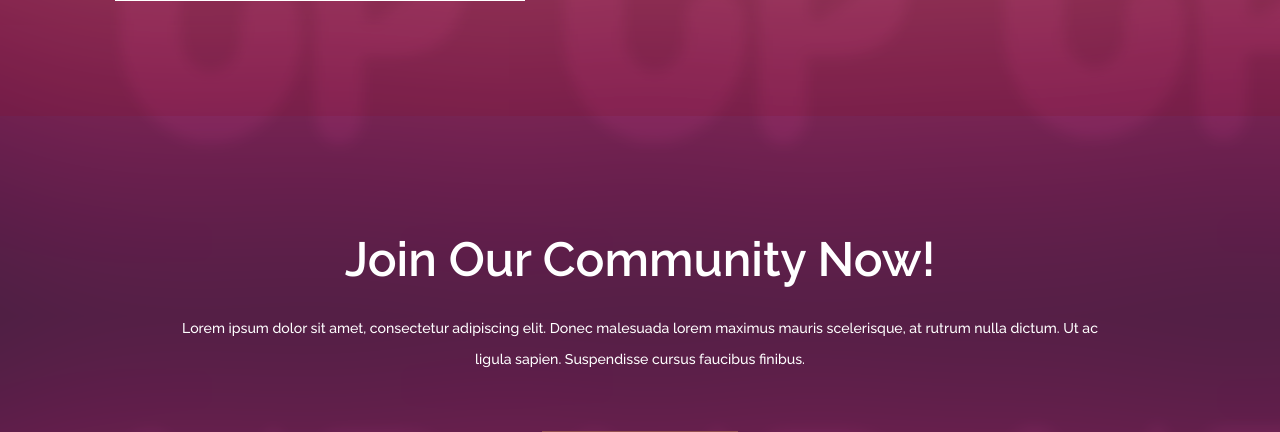
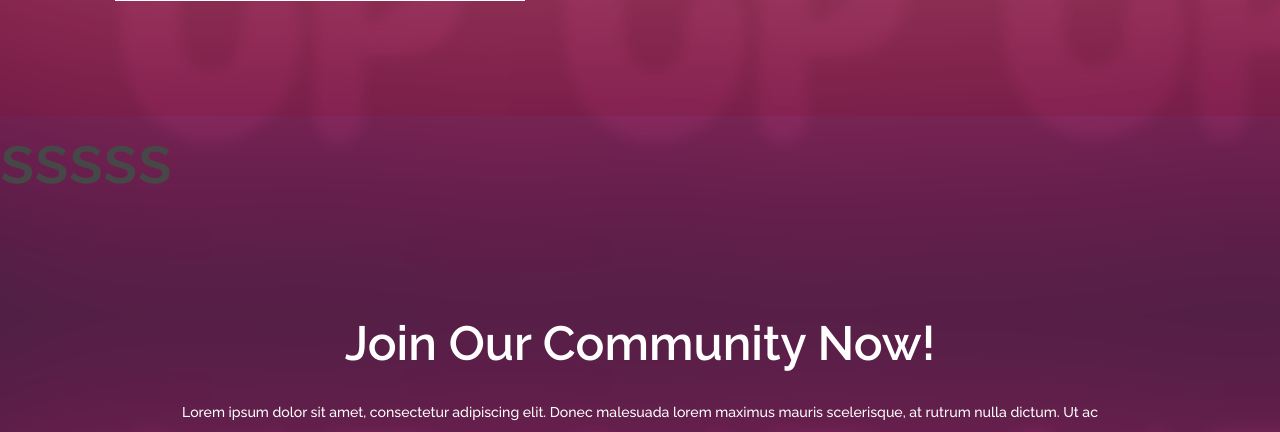
Before and after one commit to Black-Kokoro/School, a PHP site: page / in a window 1280 px wide. Shown: the part 4420-4852 px from the top of the page. Run offline with PHP 8.4, Linux system fonts and the light colour scheme.

Commit message:
Update index.php

```diff
--- a/index.php
+++ b/index.php
@@ -304,6 +304,6 @@
 	</section>
 	<!-- signup section end -->
 
-
+        <h1>sssss</h1>
 	<!-- banner section -->
 	<?php include_once 'includes/CustomerSideFooter.php'; ?>
```
